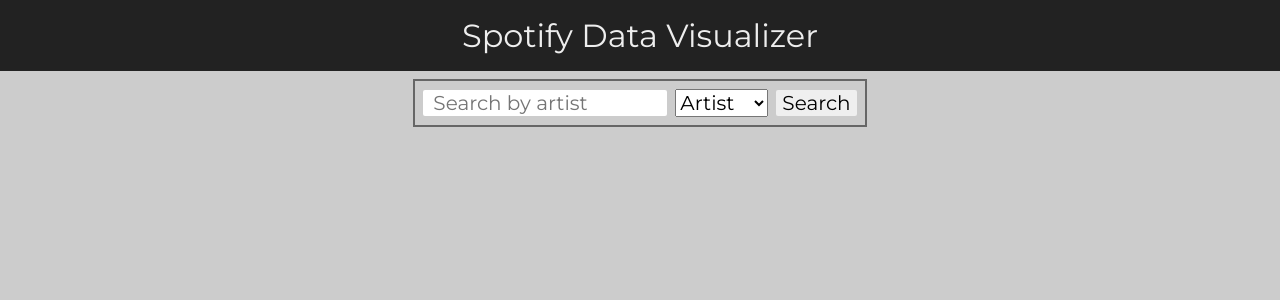
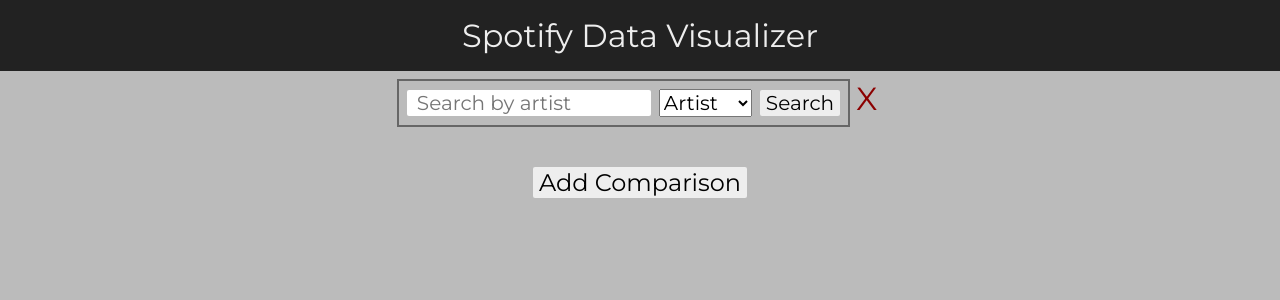
Before and after one commit to kschow/spotify-data-vis, a React (Create React App) app: page / in a window 1280 px wide. Shown: the top 300 px of the page. Built offline with nearby package versions, Linux system fonts and the light colour scheme; the HTML template or start-up script is replaced by a standard one.

Commit message:
Add comparison capability

```diff
--- a/src/App.js
+++ b/src/App.js
@@ -1,6 +1,6 @@
 import React from 'react';
 import './App.scss';
-import Pane from './Controls/Pane';
+import Window from './Controls/Window';
 
 const App = () => {
     return (
@@ -8,7 +8,7 @@
             <div className="Header">
                 Spotify Data Visualizer
             </div>
-            <Pane />
+            <Window />
         </div>
     );
 };
--- a/src/Common/Styles/Controls.scss
+++ b/src/Common/Styles/Controls.scss
@@ -9,3 +9,9 @@
     margin: .25rem;
   }
 }
+
+.Button {
+  border-radius: 2px;
+  border-width: 0;
+  background: #eee;
+}
--- a/src/Controls/Pane.jsx
+++ b/src/Controls/Pane.jsx
@@ -1,24 +1,30 @@
 import { isEmpty } from 'lodash';
+import PropTypes from 'prop-types';
 import React, { useCallback, useEffect, useState } from 'react';
 import SearchArea from '../Spotify/Search/SearchArea';
 import { SearchProvider } from '../Spotify/Search/Service/SearchContext';
 import { TrackInfoProvider, useTrackInfo } from '../Spotify/TrackInfo/TrackInfoContext';
 import VisualizationArea from '../Spotify/Visualization/VisualizationArea';
-import { VisualizationControlsProvider } from './VisualizationControls/VisualizationControlsContext';
+import './Pane.scss';
 
-const Pane = () => {
+const Pane = ({ testId, deletePane }) => {
     return (
-        <>
+        <div className="Pane" data-testid={testId}>
             <SearchProvider>
                 <TrackInfoProvider>
-                    <SearchAndVisualizationArea />
+                    <SearchAndVisualizationArea testId={testId} deletePane={deletePane}/>
                 </TrackInfoProvider>
             </SearchProvider>
-        </>
+        </div>
     );
 };
 
-const SearchAndVisualizationArea = () => {
+Pane.propTypes = {
+    testId: PropTypes.number,
+    deletePane: PropTypes.func
+};
+
+const SearchAndVisualizationArea = ({ testId, deletePane }) => {
     // true means show search area, false means show visualization area
     const [searchAndVisualization, setSearchAndVisualization] = useState(true);
     const { tracks, isLoading } = useTrackInfo();
@@ -42,7 +48,7 @@
 
     const displaySearchArea = () => {
         return (
-            <>
+            <div>
                 <SearchArea />
                 {
                     isEmpty(tracks) ?
@@ -51,13 +57,13 @@
                             Show visualization
                         </button>
                 }
-            </>
+            </div>
         );
     };
 
     const displayVisualizationArea = () => {
         return (
-            <VisualizationControlsProvider>
+            <div>
                 <VisualizationArea />
                 {
                     isLoading ?
@@ -66,19 +72,35 @@
                             Go back to search
                         </button>
                 }
-            </VisualizationControlsProvider>
+            </div>
         );
     };
 
     return (
-        <div className="Pane">
+        <>
             {
                 searchAndVisualization ?
                     displaySearchArea() :
                     displayVisualizationArea()
             }
-        </div>
+            {
+                isLoading ?
+                    null :
+                    <button
+                        className="DeleteButton"
+                        onClick={deletePane}
+                        title="Delete"
+                        data-testid={`delete-${testId}`}>
+                        X
+                    </button>
+            }
+        </>
     );
 };
 
+SearchAndVisualizationArea.propTypes = {
+    testId: PropTypes.number,
+    deletePane: PropTypes.func
+};
+
 export default Pane;
--- /dev/null
+++ b/src/Controls/Pane.scss
@@ -0,0 +1,13 @@
+.Pane {
+  display: flex;
+  justify-content: center;
+  align-items: baseline;
+
+  .DeleteButton {
+    font-size: 2rem;
+    background: none;
+    border: none;
+    cursor: pointer;
+    color: darkred;
+  }
+}
--- /dev/null
+++ b/src/Controls/Window.jsx
@@ -0,0 +1,66 @@
+import React, { useState } from 'react';
+import Pane from './Pane';
+import './Window.scss';
+import { VisualizationControlsProvider } from './VisualizationControls/VisualizationControlsContext';
+
+const Window = () => {
+    const [panes, setPanes] = useState([
+        {
+            testId: 0
+        }
+    ]);
+
+    const addPane = (event) => {
+        event.preventDefault();
+
+        const lastPane = panes.length === 0 ?
+            { testId: 0 } :
+            panes[panes.length - 1];
+        setPanes([
+            ...panes, {
+                testId: lastPane.testId + 1
+            }
+        ]);
+    };
+
+    const deletePane = (index) => {
+        if (panes.length > 1) {
+            panes.splice(index, 1);
+            setPanes([...panes]);
+        }
+    };
+
+    const gridSetupCss = () => {
+        if (panes.length <= 1) {
+            return '';
+        }
+        if (panes.length === 2) {
+            return ' Grid Two';
+        }
+
+        return ' Grid';
+    };
+
+    return (
+        <VisualizationControlsProvider>
+            <div className={`Window${gridSetupCss()}`}>
+                {
+                    panes.map((pane, index) => {
+                        return <Pane
+                            key={pane.testId}
+                            testId={pane.testId}
+                            deletePane={() => deletePane(index)}
+                        />;
+                    })
+                }
+                {
+                    panes.length < 4 ?
+                        <button className="AddComparison Button" onClick={addPane}>Add Comparison</button> :
+                        null
+                }
+            </div>
+        </VisualizationControlsProvider>
+    );
+};
+
+export default Window;
--- /dev/null
+++ b/src/Controls/Window.scss
@@ -0,0 +1,27 @@
+.Window {
+  height: 89.5vh;
+
+  &.Grid {
+    display: grid;
+    grid-template-columns: auto auto;
+    align-items: center;
+    justify-items: center;
+
+    &.Two {
+      grid-template-rows: auto 3rem;
+
+      .AddComparison {
+        grid-column-end: span 2;
+      }
+    }
+
+    .AddComparison {
+      margin-top: 0;
+    }
+  }
+
+  .AddComparison {
+    margin-top: 2rem;
+    font-size: 1.5rem;
+  }
+}
--- a/src/Spotify/Search/SearchArea.jsx
+++ b/src/Spotify/Search/SearchArea.jsx
@@ -9,7 +9,7 @@
     const { errorMessage, isLoading } = useSearch();
 
     return (
-        <div>
+        <>
             <SearchControls />
             {
                 errorMessage === '' ?
@@ -22,7 +22,7 @@
                     null
             }
             <SearchResults />
-        </div>
+        </>
     );
 };
 
--- a/src/Spotify/Search/SearchArea.scss
+++ b/src/Spotify/Search/SearchArea.scss
@@ -5,9 +5,9 @@
     text-indent: .5rem;
   }
 
-  button {
-    border-radius: 2px;
-    border-width: 0;
+  form {
+    display: flex;
+    align-items: center;
   }
 }
 
--- a/src/Spotify/Search/SearchControls.jsx
+++ b/src/Spotify/Search/SearchControls.jsx
@@ -35,7 +35,7 @@
                     <option value="artist">Artist</option>
                     <option value="playlist">Playlist</option>
                 </select>
-                <button>Search</button>
+                <button className="Button">Search</button>
             </form>
         </div>
     );
--- a/src/index.scss
+++ b/src/index.scss
@@ -5,7 +5,7 @@
   font-family: "Montserrat", sans-serif;
   -webkit-font-smoothing: antialiased;
   -moz-osx-font-smoothing: grayscale;
-  background: #ccc;
+  background: #bbb;
 
   :nth-child(n) {
     font-family: "Montserrat", sans-serif;
```
Also changed, not shown: 2 other files (tests, documents, lock files or other folders).
